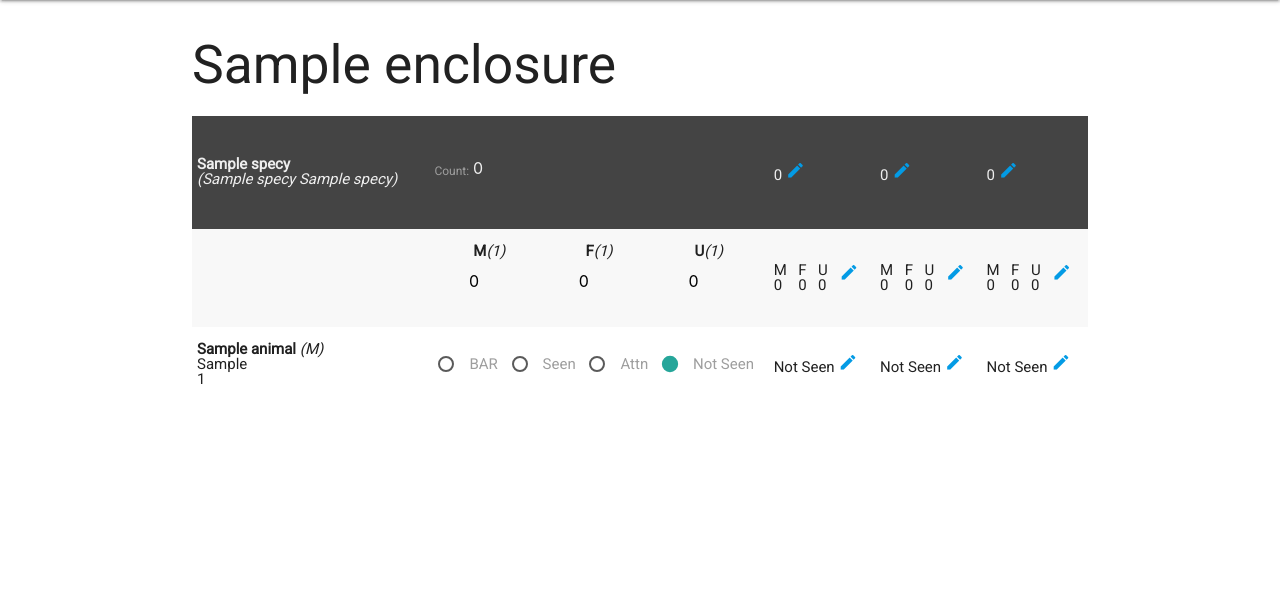
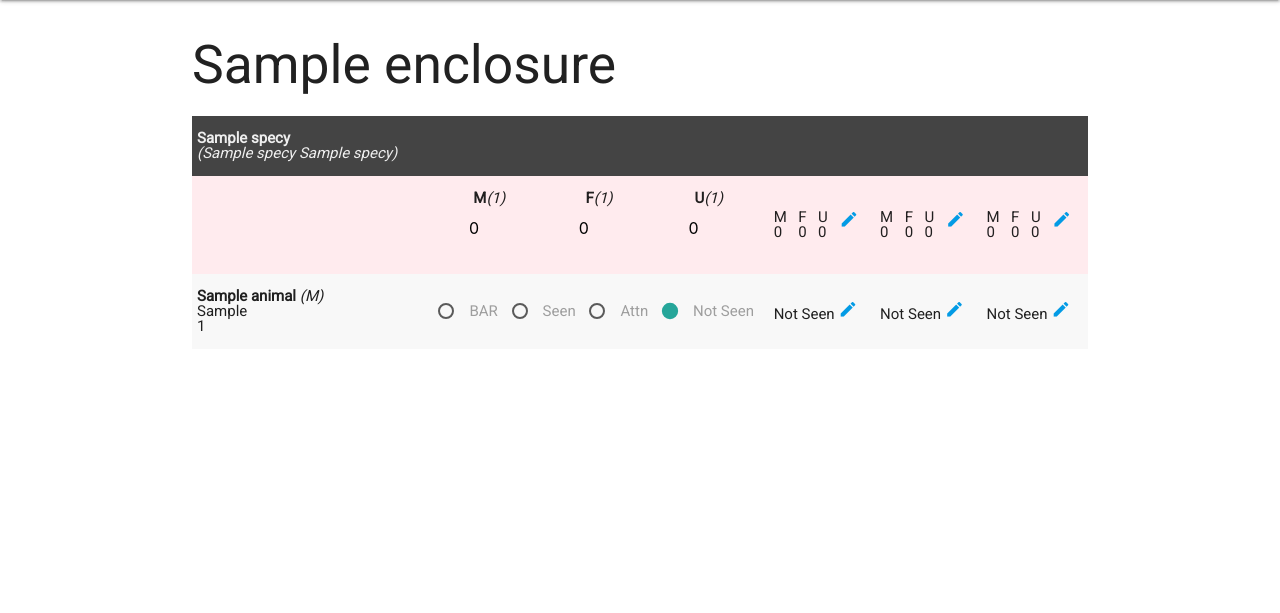
Before and after one commit to falkben/zootable, a Django app: a page that uses zootable/zoo_checks/templates/tally.html in a window 1280 px wide. Shown: the part 64-677 px from the top of the page. Run offline with Django 3.2, Linux system fonts and the light colour scheme; a user stored in the database is signed in; tables that the repository leaves empty hold one stand-in row (values such as "Sample post").

Commit message:
Rem spec count groups (#10)
* hide spec. count form when there's a group

* add color to group form

* display:none on species form

fixes django formset errors

format table on count page again

```diff
--- a/zootable/zoo_checks/helpers.py
+++ b/zootable/zoo_checks/helpers.py
@@ -35,10 +35,11 @@ def set_formset_order(
         # TODO: separate spec/group/animals parts out into separate functions
         # each species is it's own dict, using id because that's known unique
         formset_dict[spec.id] = {}
+        formset_dict[spec.id]["species"] = spec
 
+        # NOTE: We could avoid the following when there's group's for that species since they are hidden
         # apparently required because setting initial in inline_formset doesn't seem to do the trick
         species_formset.forms[ind].initial.update(species_formset.initial_extra[ind])
-        formset_dict[spec.id]["species"] = spec
         formset_dict[spec.id]["formset"] = species_formset[ind]
         formset_dict[spec.id]["prior_counts"] = spec.prior_counts(enclosure)
 
--- a/zootable/zoo_checks/static/css/style.css
+++ b/zootable/zoo_checks/static/css/style.css
@@ -50,7 +50,7 @@ html {
 
 /* format of tally table */
 
-thead {
+table.striped > tbody > tr.species {
   background: #444;
   color: #eee;
 }
@@ -74,11 +74,20 @@ table.striped .narrow-count {
   border-bottom: 0;
 }
 
+table.striped tbody tr.species input {
+  color: white;
+}
+
 table.striped thead .narrow-count {
   color: #eee;
 }
 
-table form p {
+form table p {
+  margin: 0;
+  text-align: right;
+}
+
+form table p > input[type="number"]:not(.browser-default) {
   margin: 0;
 }
 
--- a/zootable/zoo_checks/templates/species_count_form_snippet.html
+++ b/zootable/zoo_checks/templates/species_count_form_snippet.html
@@ -1,18 +1,28 @@
-<thead class="species">
+<tr class="species">
 <td>
     <b>{{species.common_name}}</b><br/>
     <em>({{species.genus_name}} {{species.species_name}})</em>
 </td>
 <td>
-    {{form.as_p}}
+    {% if not group_form %}
+        {{form.as_p}}
+    {% else %}
+        <div style="display:none">
+        {{form.as_p}}
+        </div>
+    {% endif %}
 </td>
 
 {% for daycount in prior_counts %}
 <td>
-    {{daycount.count}}
-    <a href="{% url 'edit_species_count' species=species.common_name enclosure=enclosure.name year=daycount.day.year month=daycount.day.month day=daycount.day.day %}">
-    <i class="material-icons tiny-small">edit</i>
-    </a>
+    {% if not group_form %}
+    <p>
+        {{daycount.count}}
+        <a href="{% url 'edit_species_count' species=species.common_name enclosure=enclosure.name year=daycount.day.year month=daycount.day.month day=daycount.day.day %}">
+        <i class="tiny-small material-icons">edit</i>
+        </a>
+    </p>
+    {% endif %}
 </td>
 {% endfor %}
-</thead>
+</tr>
--- a/zootable/zoo_checks/templates/tally.html
+++ b/zootable/zoo_checks/templates/tally.html
@@ -11,12 +11,13 @@
     {{animals_formset.management_form}}
     {{groups_formset.management_form}}
 
+    <table class="striped">
+    <tbody>
     {% for spec_dict in formset_order.values %}
-    <table class="striped">
-        {% include "species_count_form_snippet.html" with form=spec_dict.formset species=spec_dict.species prior_counts=spec_dict.prior_counts %}
+        {% include "species_count_form_snippet.html" with form=spec_dict.formset species=spec_dict.species prior_counts=spec_dict.prior_counts group_form=spec_dict.group_form %}
 
         {% if spec_dict.group_form %}
-        <tr>
+        <tr class="red lighten-5">
             {% include "group_form_snippet.html" with form=spec_dict.group_form group=spec_dict.group %}
         </tr>
         {% endif %}
@@ -26,8 +27,9 @@
             {% include "animal_form_snippet.html" with form=ff %}
             </tr>
         {% endfor %}
+    {% endfor %}
+    </tbody>
     </table>
-    {% endfor %}
 
     <div class="fixed-action-btn">
         <button class="btn-floating btn-large waves-effect waves-light red" type="submit" name="action">
--- a/zootable/zoo_checks/views.py
+++ b/zootable/zoo_checks/views.py
@@ -129,8 +129,9 @@ def count(request, enclosure_name):
         )
 
         # ! hack because empty permitted is occassionally set to False!
-        for form in animals_formset:
-            form.empty_permitted = True
+        for formset in (animals_formset, groups_formset, species_formset):
+            for form in formset:
+                form.empty_permitted = True
 
         # check whether it's valid:
         if (
```
